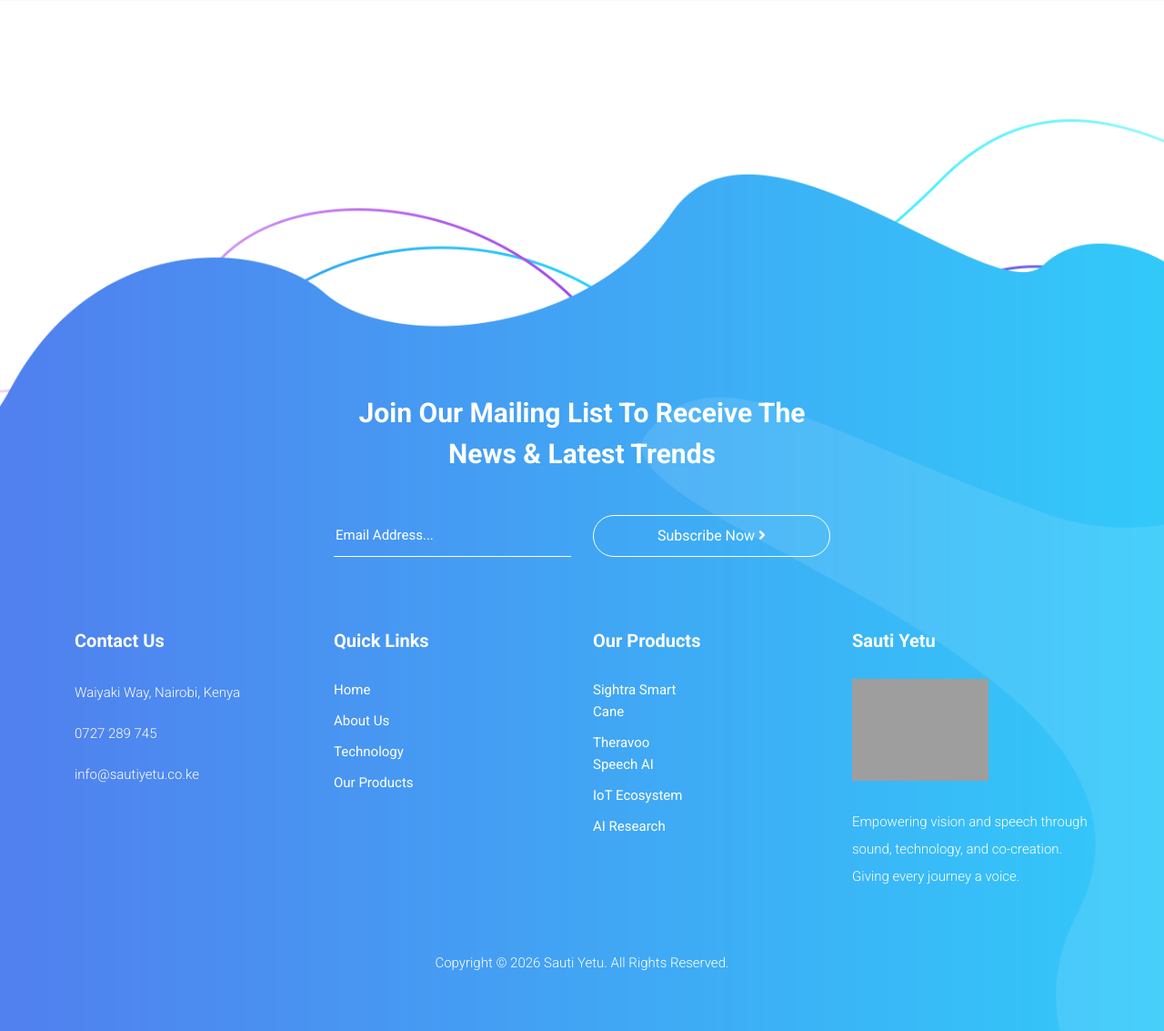
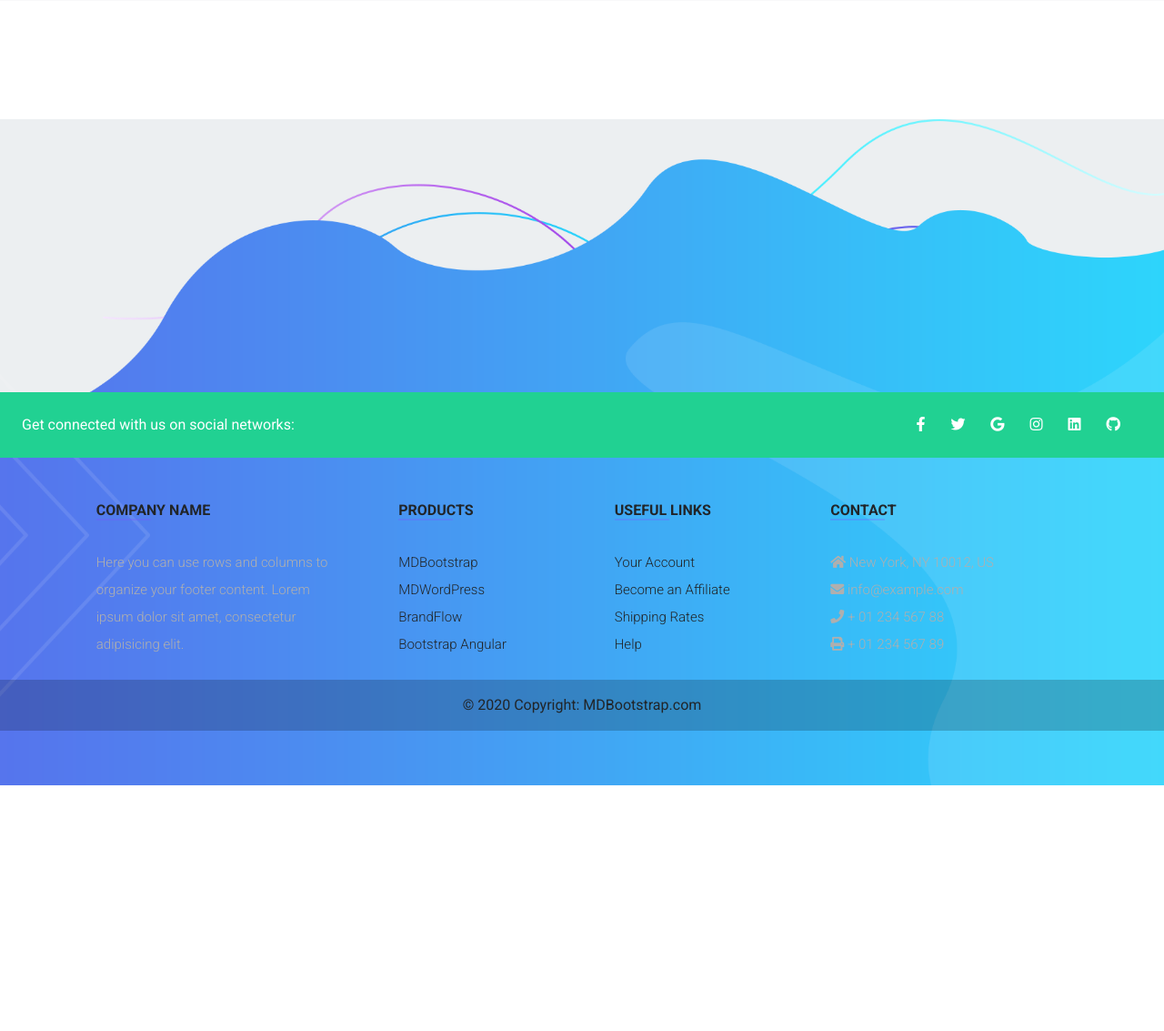
Before and after one commit to antonie-riziki/Sauti-Yetu-Official, a Django app: page / in a window 1280 px wide. Shown: the part 2985-4118 px from the top of the page at 91% size. After the commit the page ends 3848 px from the top, so only its background shows below. Run offline with Django 5.2, Linux system fonts and the light colour scheme; some libraries are stand-ins or nearby versions; grey boxes are pictures that could not be loaded.

Commit message:
updated the footer section test 1

```diff
--- a/SautiYetu_app/templates/footer.html
+++ b/SautiYetu_app/templates/footer.html
@@ -1,4 +1,4 @@
-{% load static %}
+<!-- {% load static %}
 
 <footer id="newsletter">
     <div class="container">
@@ -77,4 +77,149 @@
         </div>
       </div>
     </div>
-</footer>
+</footer> -->
+
+
+
+<!-- Remove the container if you want to extend the Footer to full width. -->
+
+  <footer
+          class="text-center text-lg-start text-dark"
+          style="background-color: #ECEFF1"
+          >
+    <!-- Section: Social media -->
+    <section
+             class="d-flex justify-content-between p-4 text-white"
+             style="background-color: #21D192"
+             >
+      <!-- Left -->
+      <div class="me-5">
+        <span>Get connected with us on social networks:</span>
+      </div>
+      <!-- Left -->
+
+      <!-- Right -->
+      <div>
+        <a href="" class="text-white me-4">
+          <i class="fab fa-facebook-f"></i>
+        </a>
+        <a href="" class="text-white me-4">
+          <i class="fab fa-twitter"></i>
+        </a>
+        <a href="" class="text-white me-4">
+          <i class="fab fa-google"></i>
+        </a>
+        <a href="" class="text-white me-4">
+          <i class="fab fa-instagram"></i>
+        </a>
+        <a href="" class="text-white me-4">
+          <i class="fab fa-linkedin"></i>
+        </a>
+        <a href="" class="text-white me-4">
+          <i class="fab fa-github"></i>
+        </a>
+      </div>
+      <!-- Right -->
+    </section>
+    <!-- Section: Social media -->
+
+    <!-- Section: Links  -->
+    <section class="">
+      <div class="container text-center text-md-start mt-5">
+        <!-- Grid row -->
+        <div class="row mt-3">
+          <!-- Grid column -->
+          <div class="col-md-3 col-lg-4 col-xl-3 mx-auto mb-4">
+            <!-- Content -->
+            <h6 class="text-uppercase fw-bold">Company name</h6>
+            <hr
+                class="mb-4 mt-0 d-inline-block mx-auto"
+                style="width: 60px; background-color: #7c4dff; height: 2px"
+                />
+            <p>
+              Here you can use rows and columns to organize your footer
+              content. Lorem ipsum dolor sit amet, consectetur adipisicing
+              elit.
+            </p>
+          </div>
+          <!-- Grid column -->
+
+          <!-- Grid column -->
+          <div class="col-md-2 col-lg-2 col-xl-2 mx-auto mb-4">
+            <!-- Links -->
+            <h6 class="text-uppercase fw-bold">Products</h6>
+            <hr
+                class="mb-4 mt-0 d-inline-block mx-auto"
+                style="width: 60px; background-color: #7c4dff; height: 2px"
+                />
+            <p>
+              <a href="#!" class="text-dark">MDBootstrap</a>
+            </p>
+            <p>
+              <a href="#!" class="text-dark">MDWordPress</a>
+            </p>
+            <p>
+              <a href="#!" class="text-dark">BrandFlow</a>
+            </p>
+            <p>
+              <a href="#!" class="text-dark">Bootstrap Angular</a>
+            </p>
+          </div>
+          <!-- Grid column -->
+
+          <!-- Grid column -->
+          <div class="col-md-3 col-lg-2 col-xl-2 mx-auto mb-4">
+            <!-- Links -->
+            <h6 class="text-uppercase fw-bold">Useful links</h6>
+            <hr
+                class="mb-4 mt-0 d-inline-block mx-auto"
+                style="width: 60px; background-color: #7c4dff; height: 2px"
+                />
+            <p>
+              <a href="#!" class="text-dark">Your Account</a>
+            </p>
+            <p>
+              <a href="#!" class="text-dark">Become an Affiliate</a>
+            </p>
+            <p>
+              <a href="#!" class="text-dark">Shipping Rates</a>
+            </p>
+            <p>
+              <a href="#!" class="text-dark">Help</a>
+            </p>
+          </div>
+          <!-- Grid column -->
+
+          <!-- Grid column -->
+          <div class="col-md-4 col-lg-3 col-xl-3 mx-auto mb-md-0 mb-4">
+            <!-- Links -->
+            <h6 class="text-uppercase fw-bold">Contact</h6>
+            <hr
+                class="mb-4 mt-0 d-inline-block mx-auto"
+                style="width: 60px; background-color: #7c4dff; height: 2px"
+                />
+            <p><i class="fas fa-home mr-3"></i> New York, NY 10012, US</p>
+            <p><i class="fas fa-envelope mr-3"></i> info@example.com</p>
+            <p><i class="fas fa-phone mr-3"></i> + 01 234 567 88</p>
+            <p><i class="fas fa-print mr-3"></i> + 01 234 567 89</p>
+          </div>
+          <!-- Grid column -->
+        </div>
+        <!-- Grid row -->
+      </div>
+    </section>
+    <!-- Section: Links  -->
+
+    <!-- Copyright -->
+    <div
+         class="text-center p-3"
+         style="background-color: rgba(0, 0, 0, 0.2)"
+         >
+      © 2020 Copyright:
+      <a class="text-dark" href="https://mdbootstrap.com/"
+         >MDBootstrap.com</a
+        >
+    </div>
+    <!-- Copyright -->
+  </footer>
+  <!-- Footer -->
```
